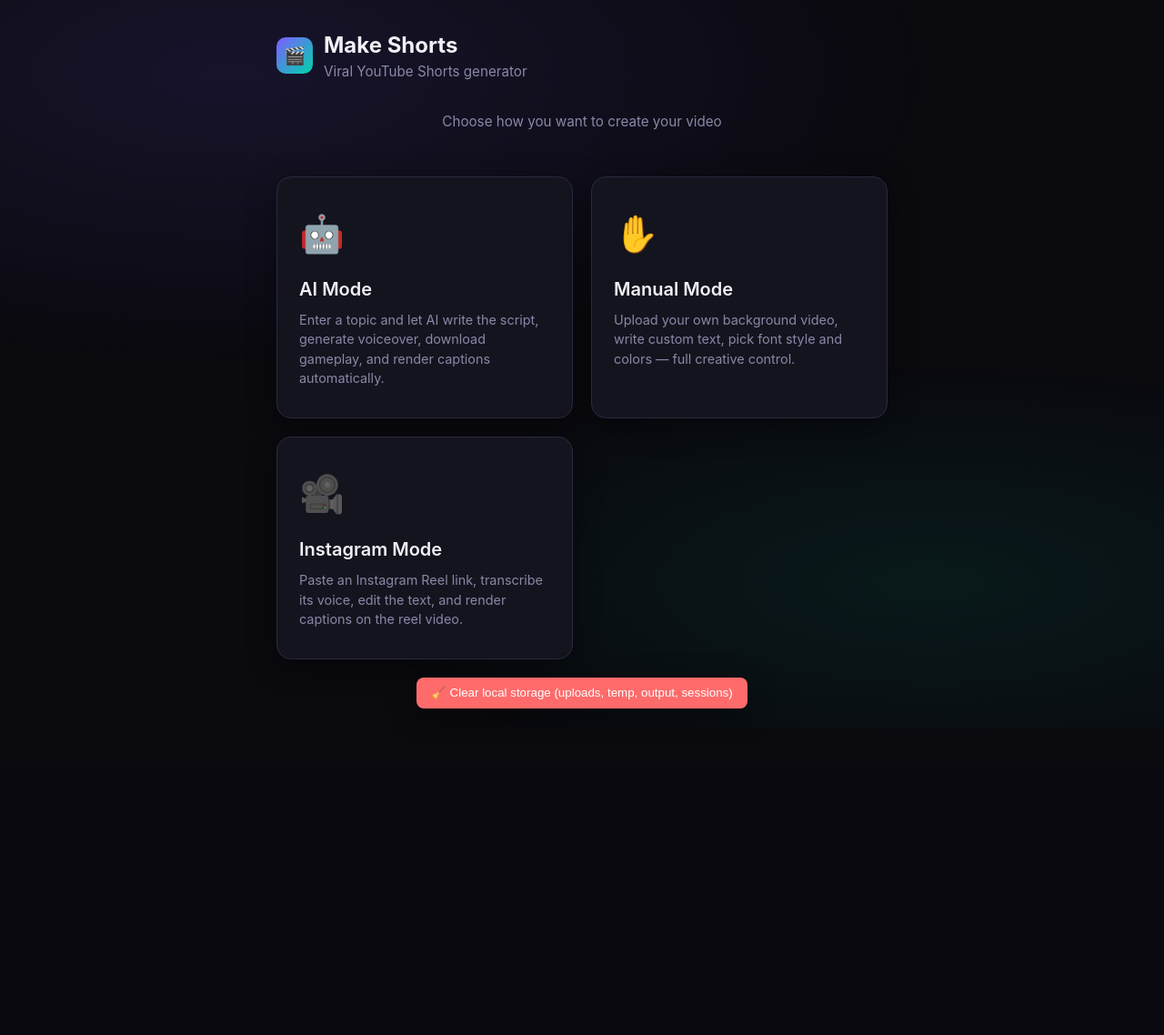
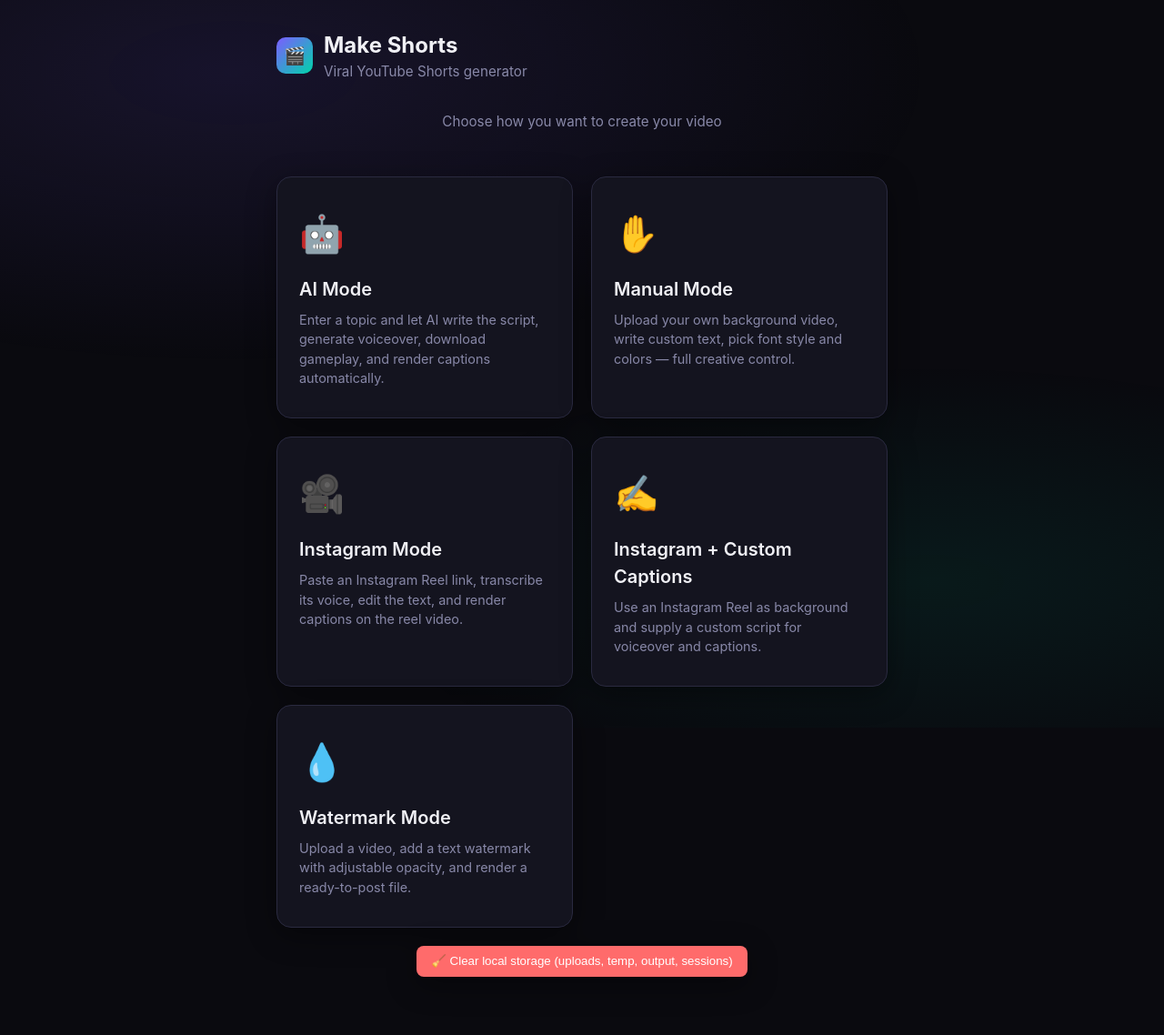
Before and after one commit to azhaankhan11122/Reel-Engine, a Flask app: page / in a window 1280 px wide. Shown: the whole page at 91% size. Before the commit the page ends 779 px from the top, so only its background shows below. Run offline with Flask 3, Linux system fonts and the light colour scheme; some libraries are stand-ins or nearby versions.

Commit message:
feat(ui): add Instagram+CustomCaptions and Watermark modes (UI + API)

```diff
--- a/ui/app.py
+++ b/ui/app.py
@@ -223,6 +223,21 @@ def manual_mode():
 @app.route("/instagram")
 def instagram_mode():
     return render_template("instagram_mode.html")
+
+
+@app.route("/instagram-custom")
+def instagram_custom_mode():
+    return render_template("instagram_custom.html")
+
+
+@app.route("/instagram-custom/edit")
+def instagram_custom_edit():
+    return render_template("instagram_custom_edit.html")
+
+
+@app.route('/watermark')
+def watermark_mode():
+    return render_template('watermark.html')
 
 
 @app.route("/api/instagram/fetch", methods=["POST"])
@@ -634,6 +649,59 @@ def api_clear_storage():
     return jsonify({"ok": True, "message": "Storage cleared.", "details": results})
 
 
+@app.route('/api/watermark', methods=['POST'])
+def api_watermark():
+    """Apply a simple text watermark using ffmpeg and run as a background job."""
+    watermark_text = (request.form.get('watermark_text') or '').strip()
+    try:
+        opacity_pct = int(request.form.get('opacity', 50))
+    except Exception:
+        opacity_pct = 50
+    video = request.files.get('video')
+    if not video or not video.filename:
+        return jsonify({'error': 'Please upload a video file.'}), 400
+    job_id = str(uuid.uuid4())[:8]
+    ext = Path(secure_filename(video.filename)).suffix or '.mp4'
+    src_name = f'watermark_src_{job_id}{ext}'
+    src_path = UPLOAD_DIR / src_name
+    video.save(str(src_path))
+
+    out_name = f'shorts_watermark_{job_id}.mp4'
+    out_path = OUTPUT_DIR / out_name
+
+    jobs[job_id] = {
+        'status': 'queued',
+        'message': 'Preparing watermark job...',
+        'percent': 0,
+        'mode': 'watermark',
+        'created': datetime.now().isoformat(),
+    }
+
+    def task():
+        try:
+            jobs[job_id]['status'] = 'running'
+            jobs[job_id]['percent'] = 5
+            jobs[job_id]['message'] = 'Applying watermark...'
+            alpha = max(0.0, min(1.0, opacity_pct / 100.0))
+            # Use drawtext with fontcolor alpha to set opacity; position bottom-right
+            draw = (
+                f"drawtext=text='{watermark_text}':fontcolor=white@{alpha}:fontsize=48:box=1:boxcolor=black@0.3:"
+                f"x=w-tw-16:y=h-th-16"
+            )
+            subprocess.run([
+                'ffmpeg', '-y', '-i', str(src_path), '-vf', draw, '-c:a', 'copy', str(out_path)
+            ], check=True, capture_output=True)
+            jobs[job_id]['percent'] = 100
+            jobs[job_id]['message'] = 'Watermark complete.'
+            return {'video_url': f'/output/{out_path.name}'}
+        except subprocess.CalledProcessError as exc:
+            jobs[job_id].update({'status': 'error', 'message': exc.stderr.decode('utf-8', errors='ignore')})
+            raise
+
+    _start_job(job_id, task)
+    return jsonify({'job_id': job_id})
+
+
 if __name__ == "__main__":
     port = 5000
     try:
--- a/ui/templates/index.html
+++ b/ui/templates/index.html
@@ -32,6 +32,18 @@
     <h2>Instagram Mode</h2>
     <p>Paste an Instagram Reel link, transcribe its voice, edit the text, and render captions on the reel video.</p>
   </a>
+
+  <a href="/instagram-custom" class="mode-card instagram">
+    <div class="mode-icon">✍️</div>
+    <h2>Instagram + Custom Captions</h2>
+    <p>Use an Instagram Reel as background and supply a custom script for voiceover and captions.</p>
+  </a>
+
+  <a href="/watermark" class="mode-card manual">
+    <div class="mode-icon">💧</div>
+    <h2>Watermark Mode</h2>
+    <p>Upload a video, add a text watermark with adjustable opacity, and render a ready-to-post file.</p>
+  </a>
 </div>
 <div style="text-align:center; margin-top:1.25rem;">
   <button id="clearStorageBtn" class="mode-card" style="display:inline-block; padding:0.6rem 1rem; background:#ff6b6b; color:#fff; border-radius:8px; border:none; cursor:pointer;">
```
Also changed, not shown: ui/templates/instagram_custom.html (added, +31 -0 lines), ui/templates/instagram_custom_edit.html (added, +60 -0 lines), ui/templates/watermark.html (added, +46 -0 lines), README.md.
